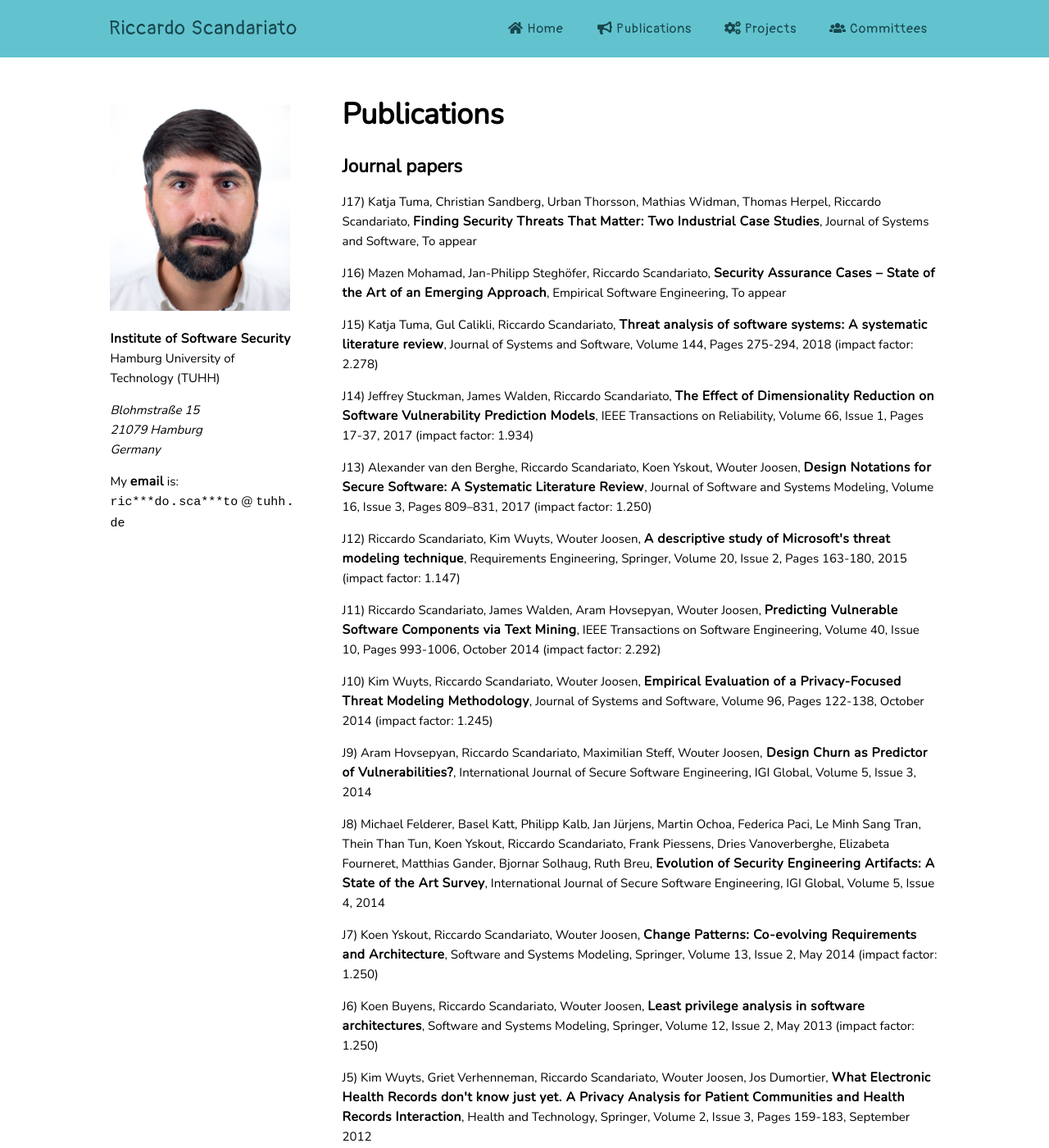
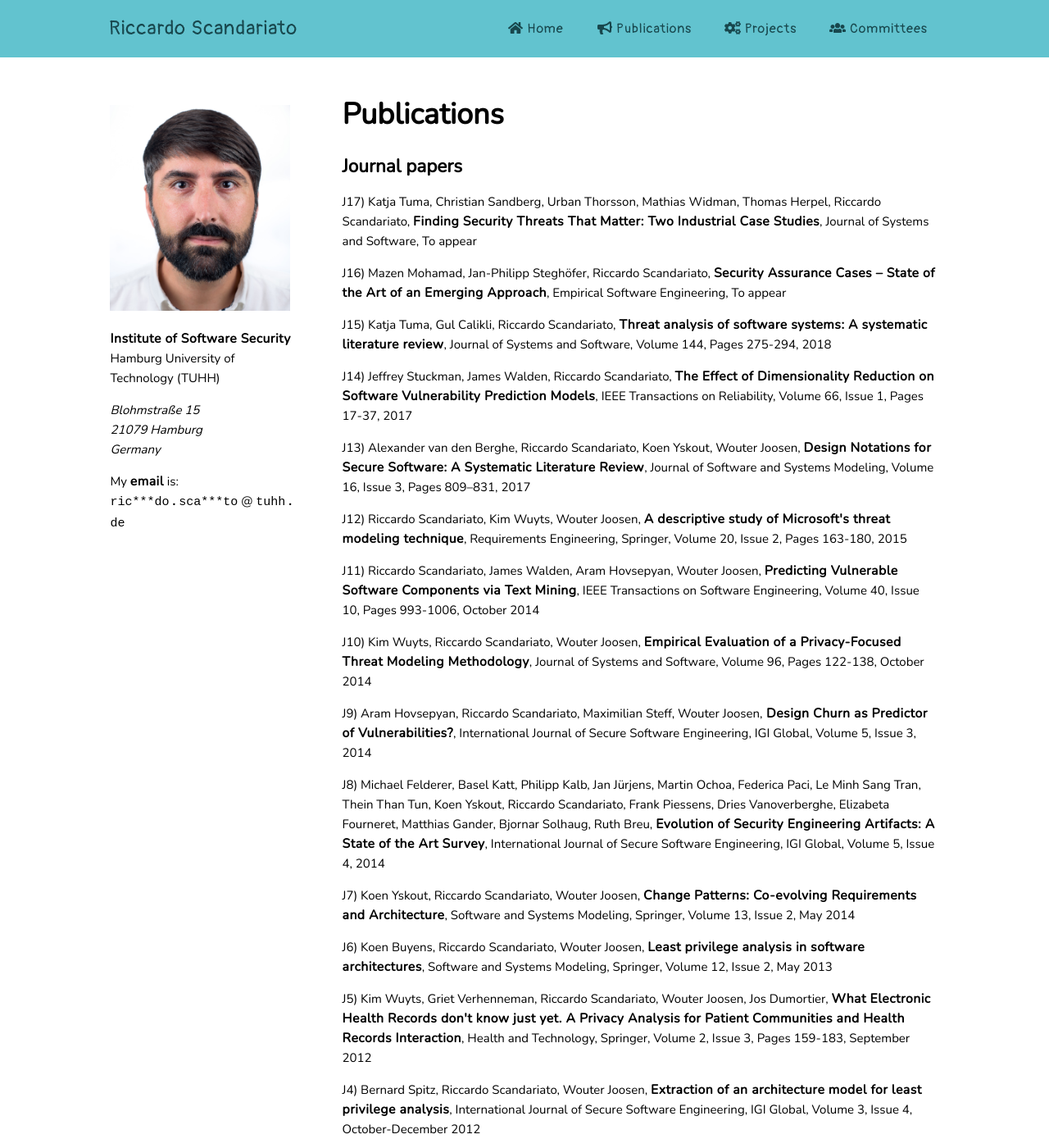
Before and after one commit to riccardoscandariato/riccardoscandariato.github.io, a Jekyll site: the page built from pubs.md, in a window 1280 px wide and 1400 px high. Shown: the whole window at 82% size. Built offline with Jekyll 4.4.1, drawn with Linux system fonts in a browser that asks for light colours; some of the changed text lies outside the part shown.

Commit message:
more papers

```diff
--- a/pubs.md
+++ b/pubs.md
@@ -10,25 +10,25 @@ title: Publications
 
 <p>J16) Mazen Mohamad, Jan-Philipp Stegh&ouml;fer, Riccardo Scandariato, <strong>Security Assurance Cases – State of the Art of an Emerging Approach</strong>, Empirical Software Engineering, To appear</p>
 
-<p>J15) Katja Tuma, Gul Calikli, Riccardo Scandariato, <strong>Threat analysis of software systems: A systematic literature review</strong>, Journal of Systems and Software, Volume 144, Pages 275-294, 2018 (impact factor: 2.278)</p>
+<p>J15) Katja Tuma, Gul Calikli, Riccardo Scandariato, <strong>Threat analysis of software systems: A systematic literature review</strong>, Journal of Systems and Software, Volume 144, Pages 275-294, 2018</p>
 
-<p>J14) Jeffrey Stuckman, James Walden, Riccardo Scandariato, <strong>The Effect of Dimensionality Reduction on Software Vulnerability Prediction Models</strong>, IEEE Transactions on Reliability, Volume 66, Issue 1, Pages 17-37, 2017 (impact factor: 1.934)</p>
+<p>J14) Jeffrey Stuckman, James Walden, Riccardo Scandariato, <strong>The Effect of Dimensionality Reduction on Software Vulnerability Prediction Models</strong>, IEEE Transactions on Reliability, Volume 66, Issue 1, Pages 17-37, 2017</p>
 
-<p>J13) Alexander van den Berghe, Riccardo Scandariato, Koen Yskout, Wouter Joosen, <strong>Design Notations for Secure Software: A Systematic Literature Review</strong>, Journal of Software and Systems Modeling, Volume 16, Issue 3, Pages 809–831, 2017 (impact factor: 1.250)</p>
+<p>J13) Alexander van den Berghe, Riccardo Scandariato, Koen Yskout, Wouter Joosen, <strong>Design Notations for Secure Software: A Systematic Literature Review</strong>, Journal of Software and Systems Modeling, Volume 16, Issue 3, Pages 809–831, 2017</p>
 
-<p>J12) Riccardo Scandariato, Kim Wuyts, Wouter Joosen, <strong>A descriptive study of Microsoft's threat modeling technique</strong>, Requirements Engineering, Springer, Volume 20, Issue 2, Pages 163-180, 2015 (impact factor: 1.147)</p>
+<p>J12) Riccardo Scandariato, Kim Wuyts, Wouter Joosen, <strong>A descriptive study of Microsoft's threat modeling technique</strong>, Requirements Engineering, Springer, Volume 20, Issue 2, Pages 163-180, 2015</p>
 
-<p>J11) Riccardo Scandariato, James Walden, Aram Hovsepyan, Wouter Joosen, <strong>Predicting Vulnerable Software Components via Text Mining</strong>, IEEE Transactions on Software Engineering, Volume 40, Issue 10, Pages 993-1006, October 2014 (impact factor: 2.292)</p>
+<p>J11) Riccardo Scandariato, James Walden, Aram Hovsepyan, Wouter Joosen, <strong>Predicting Vulnerable Software Components via Text Mining</strong>, IEEE Transactions on Software Engineering, Volume 40, Issue 10, Pages 993-1006, October 2014</p>
 
-<p>J10) Kim Wuyts, Riccardo Scandariato, Wouter Joosen, <strong>Empirical Evaluation of a Privacy-Focused Threat Modeling Methodology</strong>, Journal of Systems and Software, Volume 96, Pages 122-138, October 2014 (impact factor: 1.245)</p>
+<p>J10) Kim Wuyts, Riccardo Scandariato, Wouter Joosen, <strong>Empirical Evaluation of a Privacy-Focused Threat Modeling Methodology</strong>, Journal of Systems and Software, Volume 96, Pages 122-138, October 2014</p>
 
 <p>J9) Aram Hovsepyan, Riccardo Scandariato, Maximilian Steff, Wouter Joosen,<strong> Design Churn as Predictor of Vulnerabilities?</strong>, International Journal of Secure Software Engineering, IGI Global, Volume 5, Issue 3, 2014</p>
 
 <p>J8) Michael Felderer, Basel Katt, Philipp Kalb, Jan J&uuml;rjens, Martin Ochoa, Federica Paci, Le Minh Sang Tran, Thein Than Tun, Koen Yskout, Riccardo Scandariato, Frank Piessens, Dries Vanoverberghe, Elizabeta Fourneret, Matthias Gander, Bjornar Solhaug, Ruth Breu, <strong>Evolution of Security Engineering Artifacts: A State of the Art Survey</strong>, International Journal of Secure Software Engineering, IGI Global, Volume 5, Issue 4, 2014</p>
 
-<p>J7) Koen Yskout, Riccardo Scandariato, Wouter Joosen, <strong>Change Patterns: Co-evolving Requirements and Architecture</strong>, Software and Systems Modeling, Springer, Volume 13, Issue 2, May 2014 (impact factor: 1.250)</p>
+<p>J7) Koen Yskout, Riccardo Scandariato, Wouter Joosen, <strong>Change Patterns: Co-evolving Requirements and Architecture</strong>, Software and Systems Modeling, Springer, Volume 13, Issue 2, May 2014</p>
 
-<p>J6) Koen Buyens, Riccardo Scandariato, Wouter Joosen, <strong>Least privilege analysis in software architectures</strong>, Software and Systems Modeling, Springer, Volume 12, Issue 2, May 2013 (impact factor: 1.250)</p>
+<p>J6) Koen Buyens, Riccardo Scandariato, Wouter Joosen, <strong>Least privilege analysis in software architectures</strong>, Software and Systems Modeling, Springer, Volume 12, Issue 2, May 2013</p>
 
 <p>J5) Kim Wuyts, Griet Verhenneman, Riccardo Scandariato, Wouter Joosen, Jos Dumortier, <strong>What Electronic Health Records don't know just yet. A Privacy Analysis for Patient Communities and Health Records Interaction</strong>, Health and Technology, Springer, Volume 2, Issue 3, Pages 159-183, September 2012</p>
 
@@ -36,9 +36,9 @@ title: Publications
 
 <p>J3) Kim Wuyts, Riccardo Scandariato, Griet Verhenneman, Wouter Joosen, <strong>Integrating Patient Consent in e-Health Access Control</strong>, International Journal of Secure Software Engineering, IGI Global, Volume 2, Issue 2, Pages 1-24, April-June 2011</p>
 
-<p>J2) Mina Deng, Kim Wuyts, Riccardo Scandariato, Bart Preneel, Wouter Joosen, <strong>A privacy threat analysis framework: Supporting the elicitation and fulfillment of privacy requirements</strong>, Requirements Engineering, Springer, Volume 16, Issue 1, Pages 3-32, Special Issue on Digital Privacy, March 2011 (impact factor: 1.054)</p>
+<p>J2) Mina Deng, Kim Wuyts, Riccardo Scandariato, Bart Preneel, Wouter Joosen, <strong>A privacy threat analysis framework: Supporting the elicitation and fulfillment of privacy requirements</strong>, Requirements Engineering, Springer, Volume 16, Issue 1, Pages 3-32, Special Issue on Digital Privacy, March 2011</p>
 
-<p>J1) Bart De Win, Riccardo Scandariato, Koen Buyens, Johan Gregoire, Wouter Joosen, <strong>On the secure software development process: CLASP, SDL and Touchpoints compared</strong>, Information and Software Technology, Elsevier, Volume 51, Issue 7, Pages 1152-1171, Special Issue on Software Engineering for Secure Systems, July 2009 (impact factor: 1.522)</p>
+<p>J1) Bart De Win, Riccardo Scandariato, Koen Buyens, Johan Gregoire, Wouter Joosen, <strong>On the secure software development process: CLASP, SDL and Touchpoints compared</strong>, Information and Software Technology, Elsevier, Volume 51, Issue 7, Pages 1152-1171, Special Issue on Software Engineering for Secure Systems, July 2009</p>
 
 
 <h2>Book chapters</h2>
```
